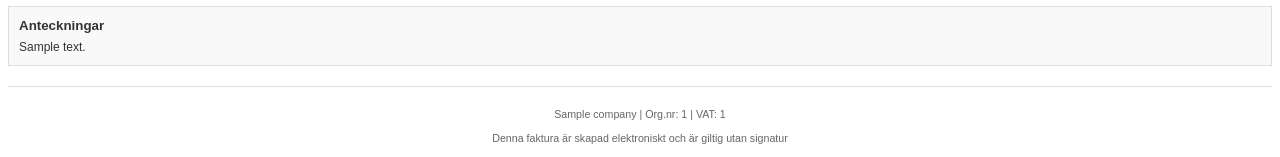
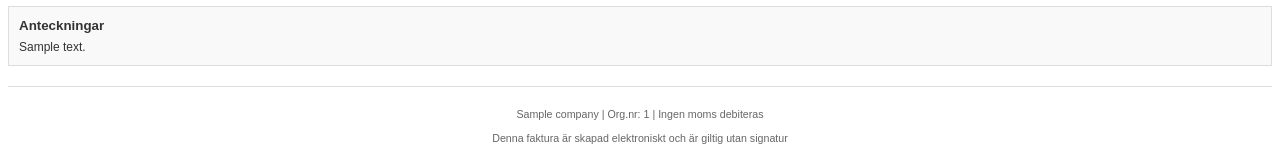
Before and after one commit to cr3ation/reknir, a Python web app: template backend/app/templates/invoice_template.html in a window 1280 px wide. Shown: the part 695-852 px from the top of the page. Run offline with Jinja, Linux system fonts and the light colour scheme; the template is opened without the code that fills it: most values are stand-ins (such as "Sample title", 1, 10 or a date in 2020); grey boxes marked "Sample" are stand-in pictures.

Commit message:
Show VAT number on invoice PDF only if company is VAT registered
- Display VAT number in footer for registered companies
- Show "Ingen moms debiteras" for non-registered companies

```diff
--- a/backend/app/templates/invoice_template.html
+++ b/backend/app/templates/invoice_template.html
@@ -351,7 +351,11 @@
 
     <!-- Footer -->
     <div class="footer">
+        {% if company.is_vat_registered %}
         <p>{{ company.name }} | Org.nr: {{ company.org_number }} | VAT: {{ company.vat_number }}</p>
+        {% else %}
+        <p>{{ company.name }} | Org.nr: {{ company.org_number }} | Ingen moms debiteras</p>
+        {% endif %}
         <p>Denna faktura är skapad elektroniskt och är giltig utan signatur</p>
     </div>
 </body>
```
